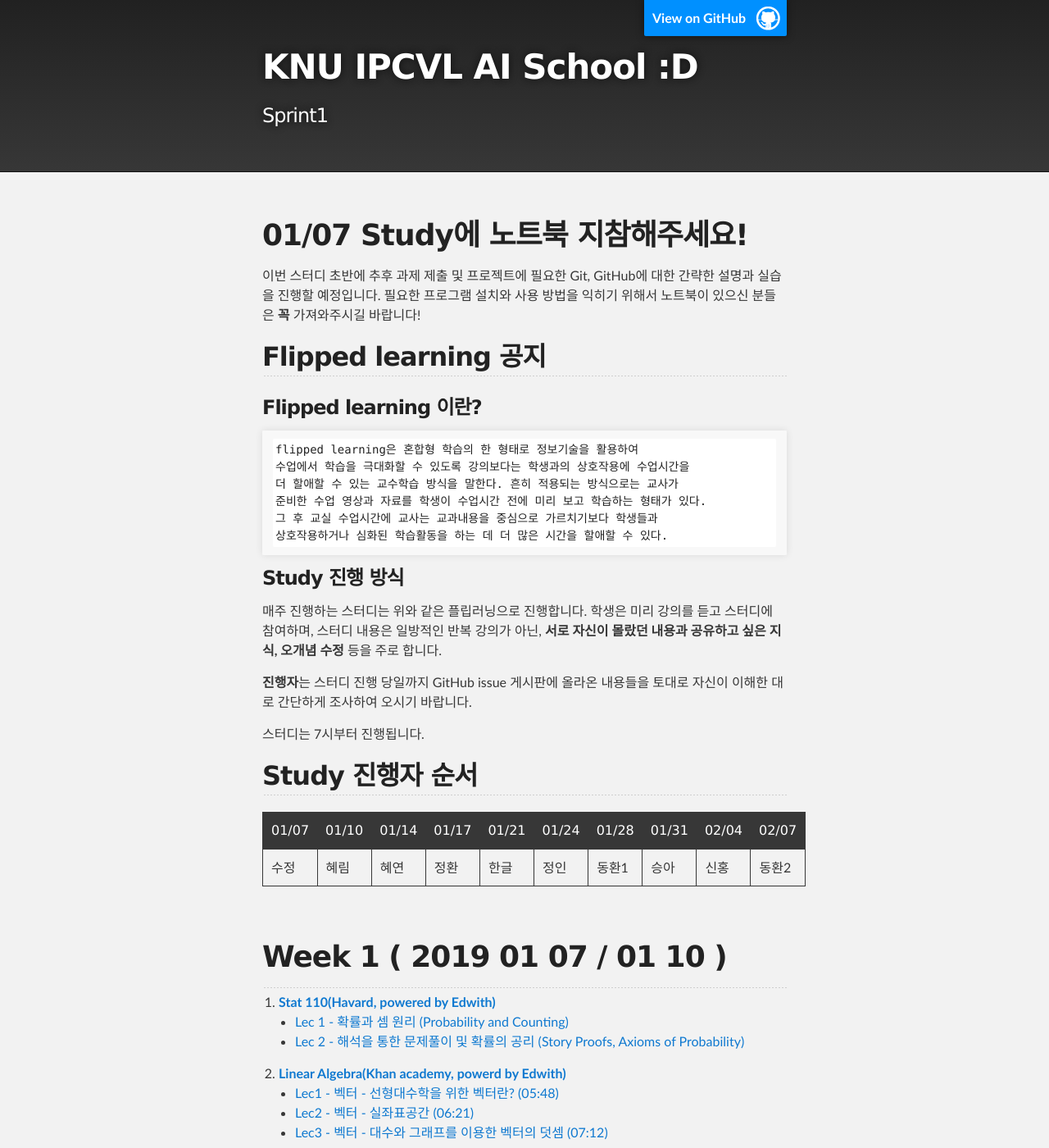
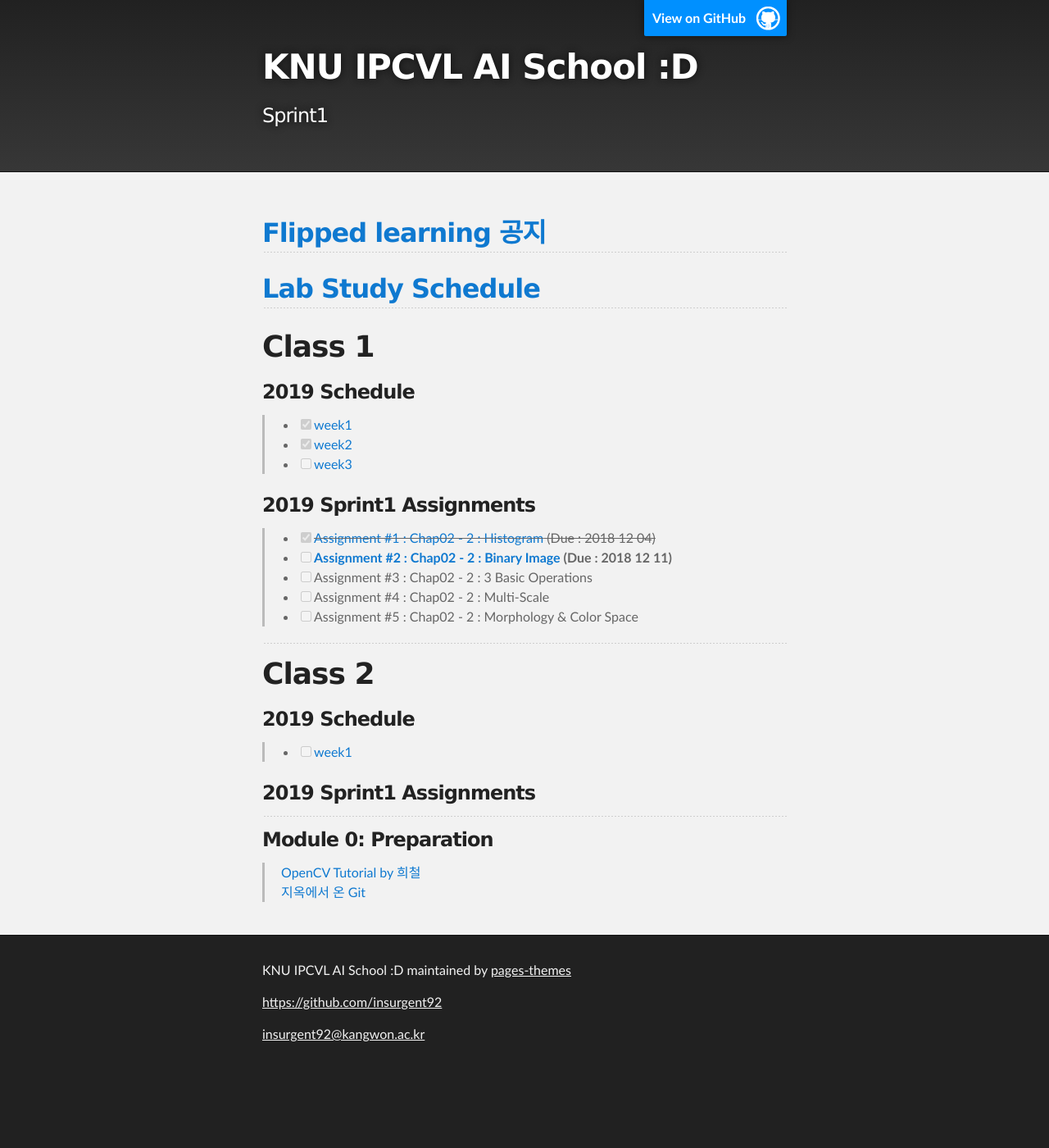
Before and after one commit to pages-themes/slate, a Jekyll site: the page built from index.md, in a window 1280 px wide and 1400 px high. Shown: the whole window at 82% size. Built offline with Jekyll 4.4.1, drawn with Linux system fonts in a browser that asks for light colours; our own code applies the rules of GitHub Pages for plain Markdown files; some of the changed text lies outside the part shown.

Commit message:
#5 Re study w1 page

```diff
--- a/_layouts/default.html
+++ b/_layouts/default.html
@@ -39,8 +39,8 @@
         {% if site.github.is_project_page %}
         <p class="copyright">{{ site.title | default: site.github.repository_name }} maintained by <a href="{{ site.github.owner_url }}">{{ site.github.owner_name }}</a></p>
         {% endif %}
-        <p><a href="https://github.com/jungin500/">https://github.com/jungin500</a> <a href="https://github.com/weiwen2ni/">https://github.com/weiwen2ni</a> </p>
-        <p><a href="jungin500@kangwon.ac.kr">jungin500@kangwon.ac.kr</a> <a href="a985060@kangwon.ac.kr">a985060@kangwon.ac.kr</a></p>
+        <p><a href="https://github.com/insurgent92/">https://github.com/insurgent92</a>  </p>
+        <p><a href="insurgent92@kangwon.ac.kr">insurgent92@kangwon.ac.kr</a> </p>
       </footer>
     </div>
 
--- a/index.md
+++ b/index.md
@@ -1,63 +1,36 @@
 ---
 layout: default
 ---
-# **01/07 Study에 노트북 지참해주세요!**
-이번 스터디 초반에 추후 과제 제출 및 프로젝트에 필요한 Git, GitHub에 대한 간략한 설명과 실습을 진행할 예정입니다. 필요한 프로그램 설치와 사용 방법을 익히기 위해서 노트북이 있으신 분들은 **꼭** 가져와주시길 바랍니다!
 
-## Flipped learning 공지
-### Flipped learning 이란?
 
-    flipped learning은 혼합형 학습의 한 형태로 정보기술을 활용하여
-    수업에서 학습을 극대화할 수 있도록 강의보다는 학생과의 상호작용에 수업시간을
-    더 할애할 수 있는 교수학습 방식을 말한다. 흔히 적용되는 방식으로는 교사가
-    준비한 수업 영상과 자료를 학생이 수업시간 전에 미리 보고 학습하는 형태가 있다.
-    그 후 교실 수업시간에 교사는 교과내용을 중심으로 가르치기보다 학생들과
-    상호작용하거나 심화된 학습활동을 하는 데 더 많은 시간을 할애할 수 있다.
+## [Flipped learning 공지](./docs/admin.html)
 
-### Study 진행 방식
+## [Lab Study Schedule](https://docs.google.com/spreadsheets/d/1F5Brg4HEhqU8hvQlHm3mWKJn7SnHkAQTdhIdnH1tNag/edit?usp=sharing)
 
-매주 진행하는 스터디는 위와 같은 플립러닝으로 진행합니다. 학생은 미리 강의를 듣고 스터디에 참여하며, 스터디 내용은 일방적인 반복 강의가 아닌, **서로 자신이 몰랐던 내용과 공유하고 싶은 지식, 오개념 수정** 등을 주로 합니다.
 
-**진행자**는 스터디 진행 당일까지 GitHub issue 게시판에 올라온 내용들을 토대로 자신이 이해한 대로 간단하게 조사하여 오시기 바랍니다.
+# Class 1
+### 2019 Schedule
+>- [x] [week1](./docs/sprint1/week1.html)
+>- [x] [week2](./docs/sprint1/week2.html)
+>- [ ] [week3](./docs/sprint1/week3.html)
 
-  스터디는 7시부터 진행됩니다.
-<br>
-## Study 진행자 순서
-
-| 01/07  | 01/10  | 01/14  | 01/17  | 01/21  | 01/24  | 01/28  | 01/31  | 02/04  | 02/07  |
-|--------|--------|--------|--------|--------|--------|--------|--------|--------|--------|
-| 수정 | 혜림 | 혜연 | 정환 | 한글 | 정인 | 동환1 | 승아 | 신홍 | 동환2 |
-
-<br>
-# Week 1 ( 2019 01 07 / 01 10 )
+### 2019 Sprint1 Assignments
+>- [x] ~~[Assignment #1 : Chap02 - 2 : Histogram](./docs/assignments/assignment1.html) (Due : 2018 12 04)~~
+>- [ ] **[Assignment #2 : Chap02 - 2 : Binary Image](./docs/assignments/assignment2.html) (Due : 2018 12 11)**
+>- [ ] Assignment #3 : Chap02 - 2 : 3 Basic Operations
+>- [ ] Assignment #4 : Chap02 - 2 : Multi-Scale
+>- [ ] Assignment #5 : Chap02 - 2 : Morphology & Color Space
 
 ---
-1. **[Stat 110(Havard, powered by Edwith)](https://www.edwith.org/harvardprobability)**
-   - [Lec 1 - 확률과 셈 원리 (Probability and Counting)](http://www.edwith.org/harvardprobability/lecture/29349/)
-   - [Lec 2 - 해석을 통한 문제풀이 및 확률의 공리 (Story Proofs, Axioms of Probability)](http://www.edwith.org/harvardprobability/lecture/30894/)
- <br>
-2. **[Linear Algebra(Khan academy, powerd by Edwith)](https://www.edwith.org/linear-algebra)**
-    - [Lec1 - 벡터 - 선형대수학을 위한 벡터란? (05:48)](http://www.edwith.org/linear-algebra/lecture/30304/)
-    - [Lec2 - 벡터 - 실좌표공간 (06:21)](http://www.edwith.org/linear-algebra/lecture/30305/)
-    - [Lec3 - 벡터 - 대수와 그래프를 이용한 벡터의 덧셈 (07:12)](http://www.edwith.org/linear-algebra/lecture/30306/)
-<br>
-3. Computer Vision
-    - Lec 1 - 소개 - 왜 컴퓨터 비전인가?
-    - Lec 1 - 소개 - 컴퓨터 비전 문제는 어떻게 해결하나?
-    - Lec 1 - 소개 - 시스템 설계
-    - Lec 1 - 소개 - 인접 학문
-    - Lec 1 - 소개 - 학습을 위한 자원
-<br>
-4. [CS231n](https://github.com/insurgent92/CS231N_17_KOR_SUB)
-    - Lec 1 - Introduction to Convolutional Neural Networks for Visual Recognition
-<br>
 
-## Assignments
-1. Stat 110
-    - No Assignments this week
-2. Linear Algebra
-    - No Assignments this week
-3. Computer Vision
-    - No Assignments this week
-4. CS231n
-    - No Assignments this week
+# Class 2
+### 2019 Schedule
+>- [ ] [week1](./docs/class2/week1.html)
+
+### 2019 Sprint1 Assignments
+
+---
+
+### Module 0: Preparation
+>[OpenCV Tutorial by 희철](https://docs.google.com/presentation/d/1Uv1geoOMUp7PI4ReuiN8SLE4I6BZglN1viCBqW3DB8Y/edit)
+>[지옥에서 온 Git](https://opentutorials.org/course/2708)
```
Also changed, not shown: docs/class2/week1.md (+59 -1 lines).
